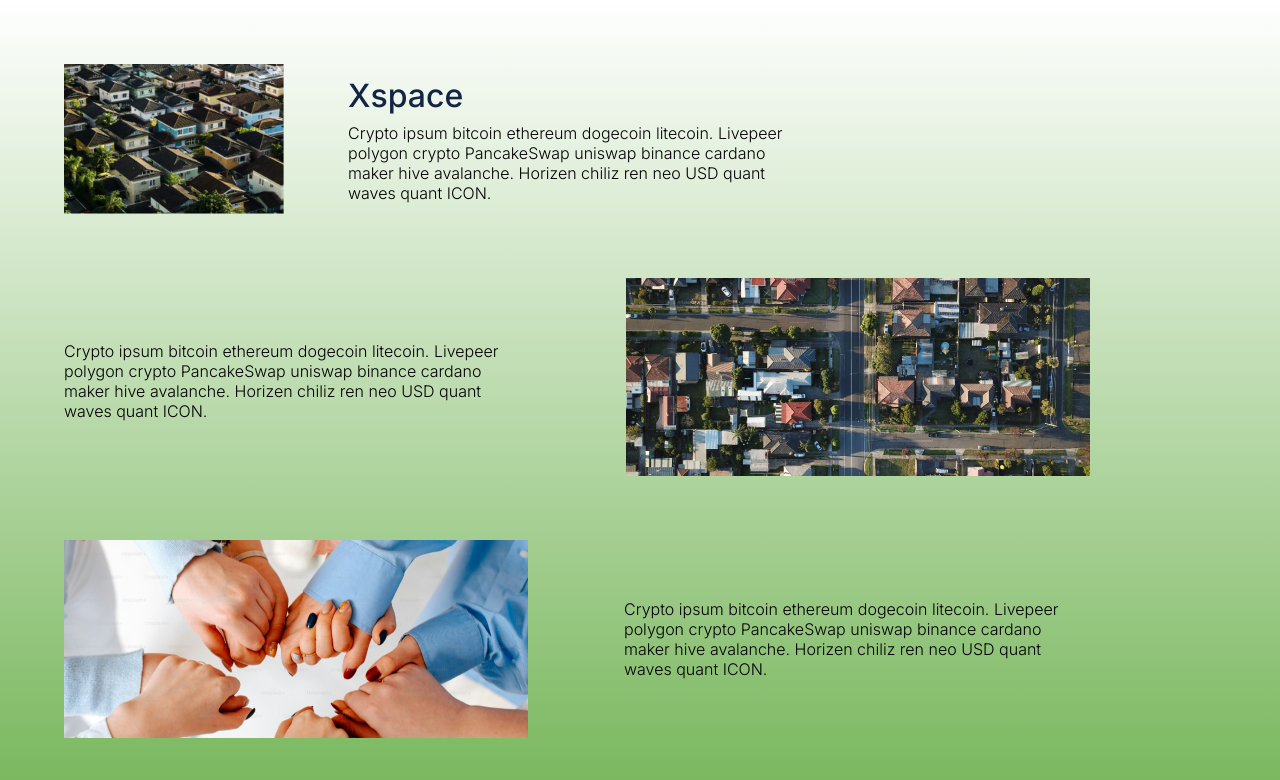
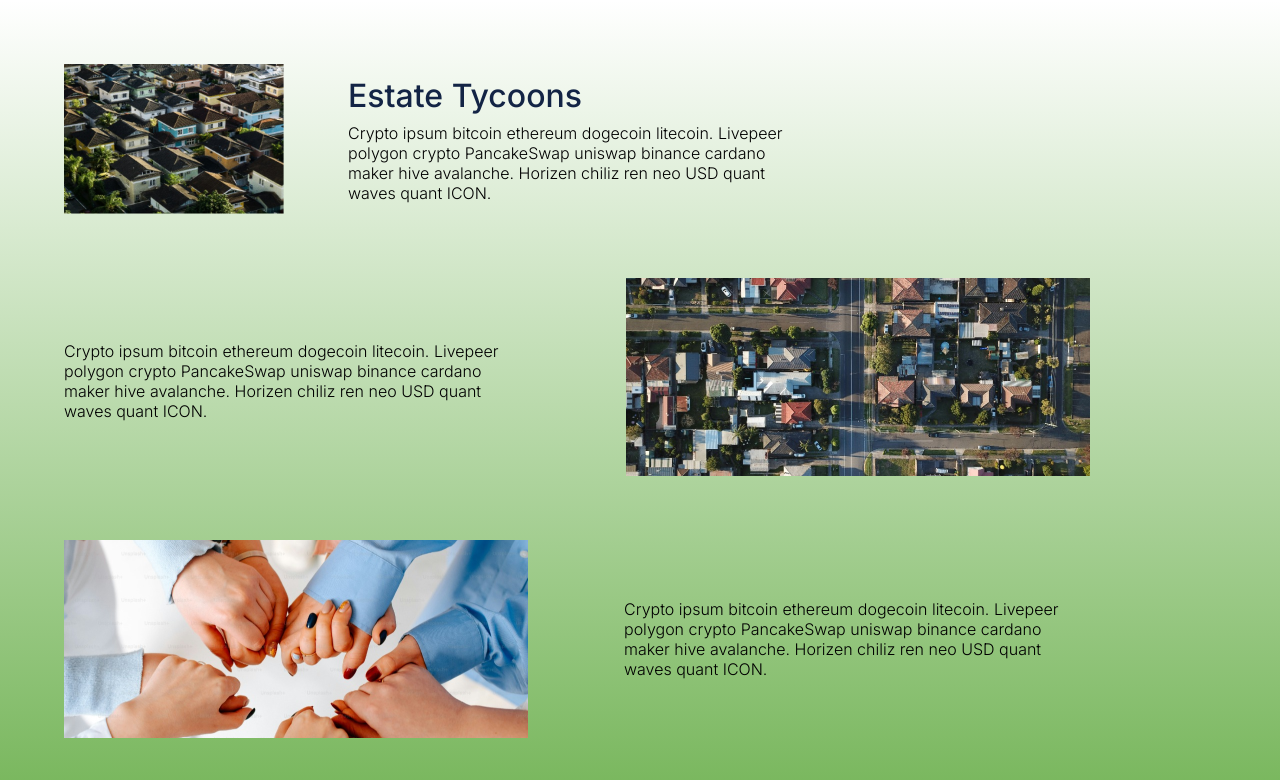
Before and after one commit to SumySan-Homex/Sumysan, a Next.js app: page /estateTycoons in a window 1280 px wide. Shown: the top 780 px of the page. Built offline with nearby package versions, Linux system fonts and the light colour scheme.

Commit message:
:pencil2: Fix typo

```diff
--- a/app/estateTycoons/page.tsx
+++ b/app/estateTycoons/page.tsx
@@ -13,7 +13,7 @@ const EstateTycoons = () => {
         <Image src={est1} alt="image" width={220} height={150} />
 
         <div className={styles.homexInnerContent}>
-          <h3 className={styles.homexTextContent}>Xspace</h3>
+          <h3 className={styles.homexTextContent}>Estate Tycoons</h3>
           <p className={styles.homexParagraphText}>
             Crypto ipsum bitcoin ethereum dogecoin litecoin. Livepeer
             <br />
```
